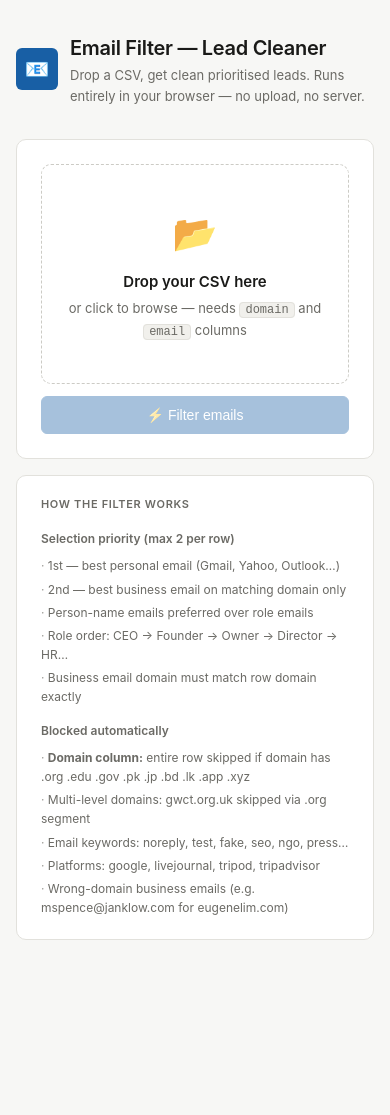
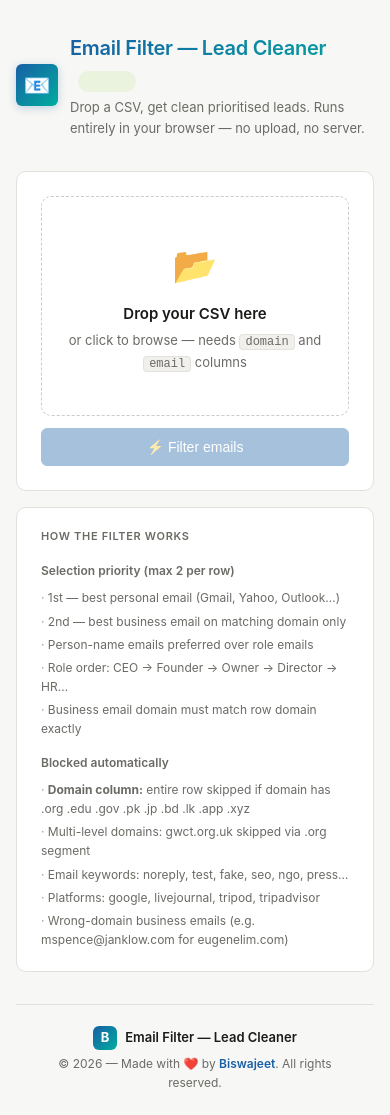
Before and after one commit to biswajeetpanda23/email_webapp, a plain HTML site: page index.html in a window 390 px wide. Before the commit the page ends 988 px from the top, so only its background shows below. Drawn offline with Linux system fonts and the light colour scheme.

Commit message:
ui change

```diff
--- a/index.html
+++ b/index.html
@@ -4,6 +4,7 @@
 <meta charset="UTF-8">
 <meta name="viewport" content="width=device-width, initial-scale=1.0">
 <title>Email Filter — Lead Cleaner</title>
+
 <style>
   *, *::before, *::after { box-sizing: border-box; margin: 0; padding: 0; }
 
@@ -212,6 +213,53 @@
   @media (max-width: 600px) {
     .stats-grid { grid-template-columns: repeat(2, 1fr); }
     .rules { grid-template-columns: 1fr; }
+
+    /* ── Branded header ── */
+  .header-icon {
+    background: linear-gradient(135deg, #185FA5 0%, #00AD9F 100%);
+    box-shadow: 0 2px 8px rgba(24,95,165,0.25);
+    font-size: 22px;
+  }
+  .header h1 {
+    background: linear-gradient(135deg, #185FA5 0%, #00AD9F 100%);
+    -webkit-background-clip: text;
+    background-clip: text;
+    -webkit-text-fill-color: transparent;
+    color: transparent;
+  }
+  .header-badge {
+    display: inline-flex; align-items: center; gap: 5px;
+    padding: 2px 10px; border-radius: 20px;
+    font-size: 11px; font-weight: 600;
+    background: var(--green-bg); color: var(--green-txt);
+    margin-left: 8px; vertical-align: middle;
+  }
+
+  /* ── Footer ── */
+  .footer {
+    margin-top: 2rem;
+    padding: 1.25rem 1.5rem;
+    text-align: center;
+    border-top: 1px solid var(--border);
+  }
+  .footer-brand {
+    display: inline-flex; align-items: center; gap: 8px;
+    font-size: 13px; font-weight: 600; color: var(--text);
+    margin-bottom: 4px;
+  }
+  .footer-brand .logo {
+    width: 24px; height: 24px; border-radius: 6px;
+    background: linear-gradient(135deg, #185FA5 0%, #00AD9F 100%);
+    display: flex; align-items: center; justify-content: center;
+    color: #fff; font-size: 13px; font-weight: 700;
+  }
+  .footer-copyright {
+    font-size: 12px; color: var(--text2);
+  }
+  .footer-copyright a {
+    color: var(--blue); text-decoration: none; font-weight: 600;
+  }
+  .footer-copyright a:hover { text-decoration: underline; }
   }
 </style>
 </head>
@@ -219,10 +267,11 @@
 <div class="container">
 
   <!-- Header -->
+  <!-- Header -->
   <div class="header">
     <div class="header-icon">📧</div>
     <div>
-      <h1>Email Filter &mdash; Lead Cleaner</h1>
+      <h1>Email Filter &mdash; Lead Cleaner <span class="header-badge">⚡ v2.0</span></h1>
       <p>Drop a CSV, get clean prioritised leads. Runs entirely in your browser &mdash; no upload, no server.</p>
     </div>
   </div>
@@ -311,7 +360,16 @@
       </div>
     </div>
   </div>
-
+<!-- Footer -->
+  <div class="footer">
+    <div class="footer-brand">
+      <span class="logo">B</span>
+      <span>Email Filter &mdash; Lead Cleaner</span>
+    </div>
+    <div class="footer-copyright">
+      © 2026 &mdash; Made with ❤️ by <a href="#" target="_blank">Biswajeet</a>. All rights reserved.
+    </div>
+  </div>
 </div>
 
 <script>
```
